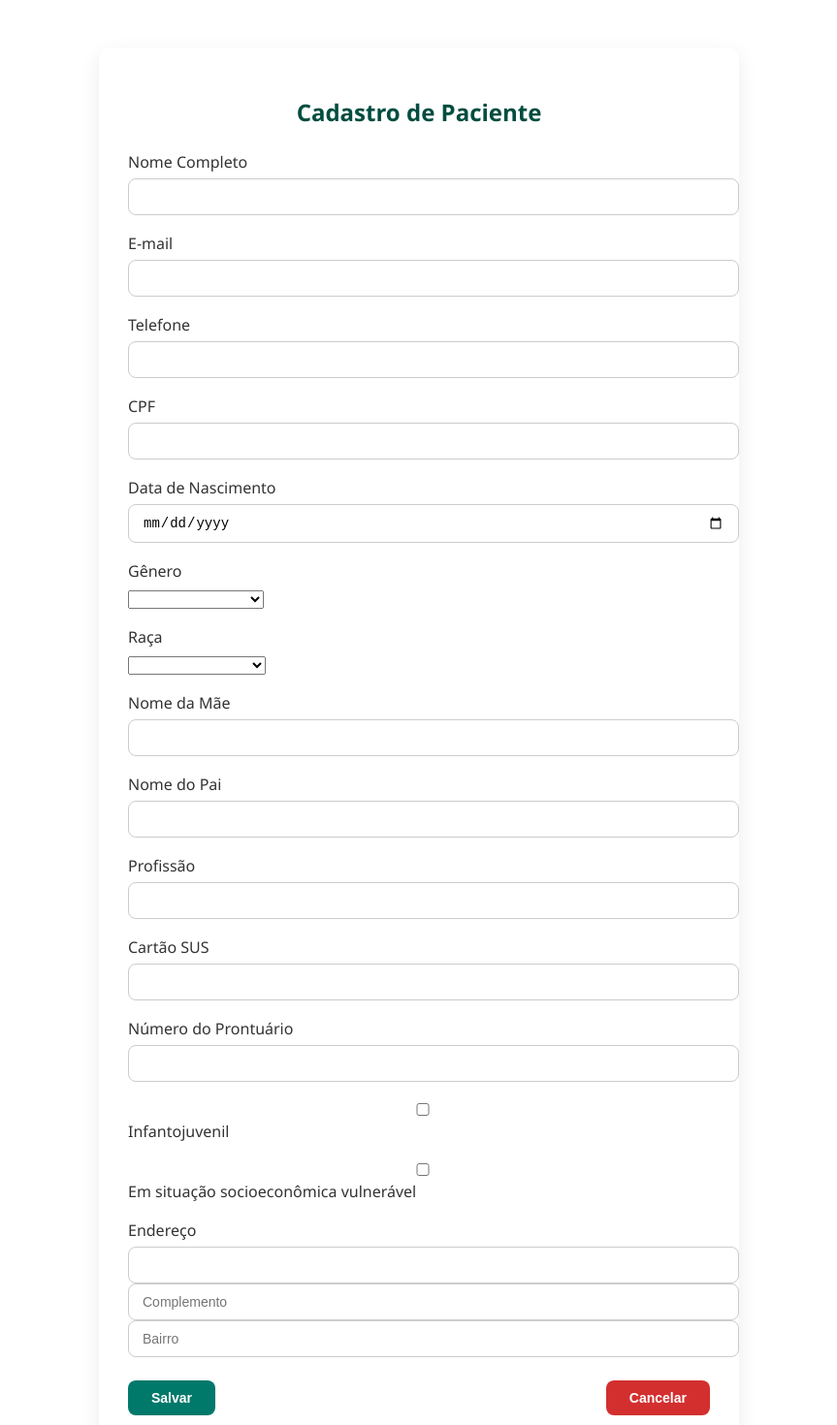
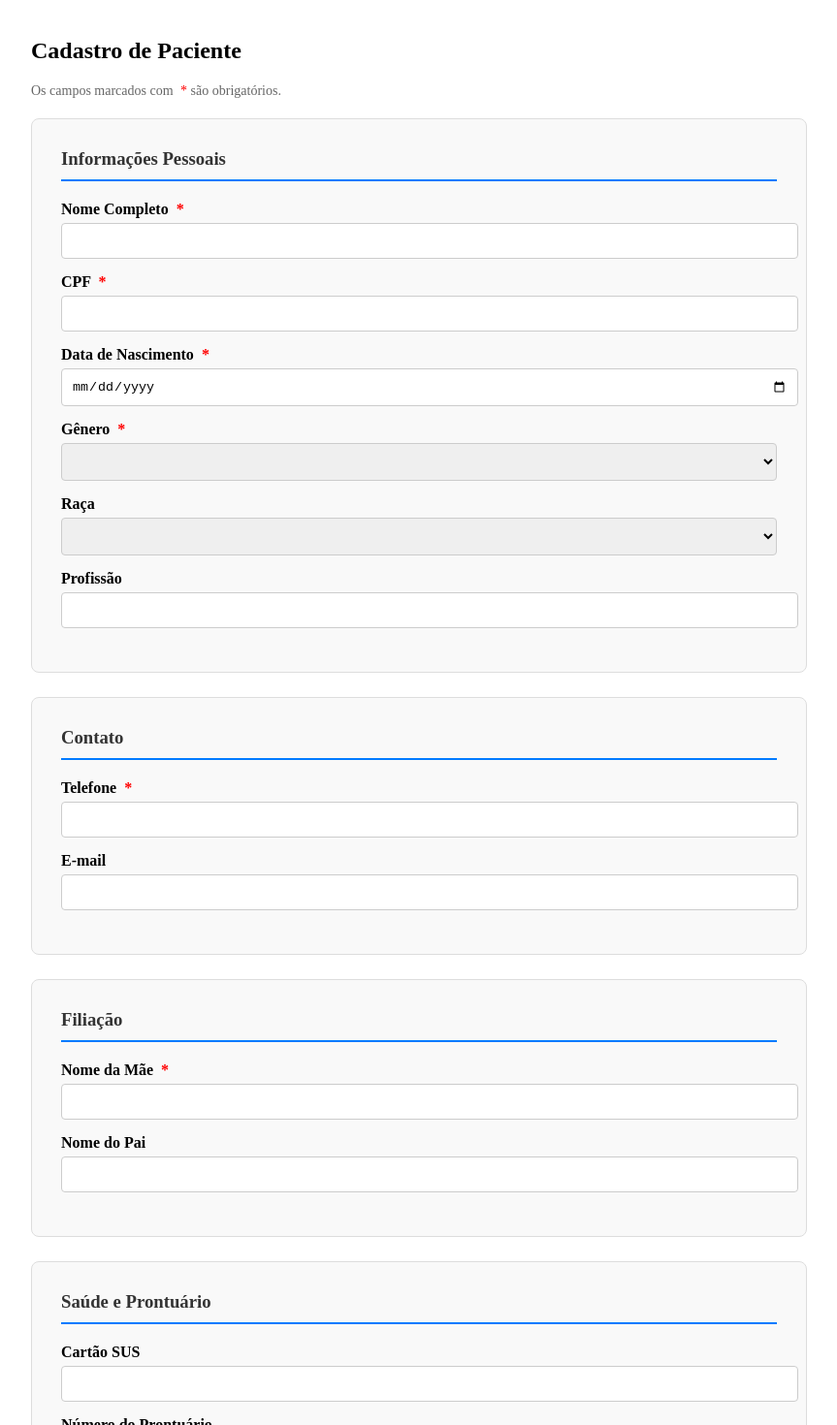
Before and after one commit to lyra-solfieri/caps-project-front, an Angular app: page /pacientes/cadastro in a window 1280 px wide. Shown: the part 100-1570 px from the top of the page at 97% size, without its empty margins (208-1071 px from the left). Built offline with nearby package versions, Linux system fonts and the light colour scheme.

Commit message:
Modelo para formulários

```diff
--- a/src/app/agendamentos/cadastro-agendamento/cadastro-agendamento.component.css
+++ b/src/app/agendamentos/cadastro-agendamento/cadastro-agendamento.component.css
@@ -1,81 +1,101 @@
-.cadastro-container {
-    max-width: 600px;
-    margin: 50px auto;
-    padding: 30px;
-    background-color: #fff;
-    border-radius: 12px;
-    box-shadow: 0 6px 20px rgba(0, 0, 0, 0.08);
-    font-family: 'Segoe UI', sans-serif;
+ .cadastro-container {
+    max-width: 800px;
+    margin: 0 auto;
+    padding: 20px;
   }
 
-  .cadastro-container h2 {
-    color: #004d40;
-    margin-bottom: 24px;
-    text-align: center;
+  /* Estilo para cada seção do formulário */
+  .form-section {
+    background-color: #f9f9f9;
+    border: 1px solid #ddd;
+    border-radius: 8px;
+    padding: 20px;
+    margin-bottom: 25px; /* Adiciona espaço entre as seções */
   }
 
+  /* Título de cada seção */
+  .form-section h3 {
+    margin-top: 0;
+    margin-bottom: 20px;
+    color: #333;
+    border-bottom: 2px solid #007bff; /* Linha de destaque para o título */
+    padding-bottom: 10px;
+  }
+
+  /* Estilo para os grupos de campos (label + input) */
   .form-group {
-    margin-bottom: 18px;
+    margin-bottom: 15px;
   }
 
   .form-group label {
     display: block;
-    margin-bottom: 6px;
-    color: #333;
-    font-weight: 500;
+    margin-bottom: 5px;
+    font-weight: bold;
   }
 
-  .form-group input {
+  .form-group input[type="text"],
+  .form-group input[type="email"],
+  .form-group input[type="date"],
+  .form-group input[type="number"],
+  .form-group input[type="time"],
+  .form-group select {
     width: 100%;
-    padding: 10px 14px;
+    padding: 10px;
     border: 1px solid #ccc;
-    border-radius: 8px;
-    outline: none;
-    transition: border-color 0.3s;
-    font-size: 14px;
+    border-radius: 4px;
   }
 
-  .form-group input:focus {
-    border-color: #26a69a;
-  }
-
+  /* Estilo para os botões */
   .buttons {
     display: flex;
-    justify-content: space-between;
-    margin-top: 24px;
+    justify-content: flex-end;
+    gap: 10px;
+    margin-top: 30px;
   }
 
   .buttons button {
-    padding: 10px 24px;
+    padding: 12px 25px;
     border: none;
-    border-radius: 8px;
+    border-radius: 4px;
     cursor: pointer;
-    font-weight: 600;
-    font-size: 14px;
+    font-size: 16px;
+    font-weight: bold;
     transition: background-color 0.3s;
   }
 
   .buttons button[type="submit"] {
-    background-color: #00796b;
-    color: white;
+    background-color: #007bff;
+    color: #fff;
   }
 
   .buttons button[type="submit"]:hover {
-    background-color: #004d40;
+    background-color: #0056b3;
   }
 
-  .buttons .cancel {
-    background-color: #d32f2f;
-    color: white;
+  .buttons button.cancel {
+    background-color: #6c757d;
+    color: #fff;
   }
 
-  .buttons .cancel:hover {
-    background-color: #b71c1c;
+  .buttons button.cancel:hover {
+    background-color: #5a6268;
   }
 
-  @media (max-width: 480px) {
-    .buttons {
-      flex-direction: column;
-      gap: 10px;
-    }
+  /* Estilo para o estado desabilitado do botão de salvar */
+  .buttons button[type="submit"][disabled] {
+    background-color: #cccccc;
+    cursor: not-allowed;
   }
+
+  /* Estilo para a legenda de campos obrigatórios */
+  .required-legend {
+    font-size: 14px;
+    color: #666;
+    margin-bottom: 20px;
+  }
+
+  /* Estilo para o asterisco de campo obrigatório */
+  .required {
+    color: red;
+    margin-left: 4px;
+  }
--- a/src/app/agendamentos/cadastro-agendamento/cadastro-agendamento.component.html
+++ b/src/app/agendamentos/cadastro-agendamento/cadastro-agendamento.component.html
@@ -2,10 +2,18 @@
 <div class="cadastro-container">
   <h2>Cadastro de Agendamento</h2>
 
+  <!-- Legenda para campos obrigatórios -->
+  <p class="required-legend">Os campos marcados com <span class="required">*</span> são obrigatórios.</p>
+
   <form #agendamentoForm="ngForm" (ngSubmit)="onSubmit()">
-      <!-- Paciente -->
+
+    <!-- Seção: Informações do Agendamento -->
+    <!-- Este bloco agrupa os campos relacionados às pessoas envolvidas no agendamento. -->
+    <div class="form-section">
+      <h3>Informações do Agendamento</h3>
+
       <div class="form-group">
-        <label for="paciente">Paciente</label>
+        <label for="paciente">Paciente <span class="required">*</span></label>
         <input
           type="text"
           id="paciente"
@@ -16,9 +24,8 @@
         />
       </div>
 
-      <!-- Profissional -->
       <div class="form-group">
-        <label for="profissional">Profissional</label>
+        <label for="profissional">Profissional <span class="required">*</span></label>
         <input
           type="text"
           id="profissional"
@@ -28,10 +35,15 @@
           placeholder="Nome do profissional"
         />
       </div>
+    </div>
 
-      <!-- Data -->
+    <!-- Seção: Data e Hora -->
+    <!-- Este bloco organiza os campos de data e tempo, que são essenciais para o agendamento. -->
+    <div class="form-section">
+      <h3>Data e Hora</h3>
+
       <div class="form-group">
-        <label for="data">Data</label>
+        <label for="data">Data <span class="required">*</span></label>
         <input
           type="date"
           id="data"
@@ -41,9 +53,8 @@
         />
       </div>
 
-      <!-- Hora -->
       <div class="form-group">
-        <label for="hora">Hora</label>
+        <label for="hora">Hora <span class="required">*</span></label>
         <input
           type="time"
           id="hora"
@@ -52,10 +63,15 @@
           [(ngModel)]="agendamento.hora"
         />
       </div>
+    </div>
 
-      <!-- Tipo de Atendimento -->
+    <!-- Seção: Detalhes do Atendimento -->
+    <!-- Este bloco contém informações específicas sobre o tipo de consulta. -->
+    <div class="form-section">
+      <h3>Detalhes do Atendimento</h3>
+
       <div class="form-group">
-        <label for="tipo">Tipo de Atendimento</label>
+        <label for="tipo">Tipo de Atendimento <span class="required">*</span></label>
         <input
           type="text"
           id="tipo"
@@ -65,8 +81,9 @@
           placeholder="Ex: Psicologia, Enfermagem, Terapia"
         />
       </div>
+    </div>
 
-      <!-- Botões -->
+    <!-- Botões de ação -->
     <div class="buttons">
       <button type="submit" [disabled]="!agendamentoForm.form.valid">
         Salvar
--- a/src/app/pacientes/cadastro-paciente/cadastro-paciente.component.css
+++ b/src/app/pacientes/cadastro-paciente/cadastro-paciente.component.css
@@ -1,88 +1,100 @@
-/* Container geral */
+/* Estilização básica do contêiner do formulário */
 .cadastro-container {
-    max-width: 600px;
-    margin: 50px auto;
-    padding: 30px;
-    background-color: #ffffff;
-    border-radius: 12px;
-    box-shadow: 0 6px 20px rgba(0, 0, 0, 0.08);
-    font-family: 'Segoe UI', sans-serif;
+  max-width: 800px;
+  margin: 0 auto;
+  padding: 20px;
 }
 
-  /* Título */
-  .cadastro-container h2 {
-    color: #004d40;
-    margin-bottom: 24px;
-    text-align: center;
+/* Estilo para cada seção do formulário */
+.form-section {
+  background-color: #f9f9f9;
+  border: 1px solid #ddd;
+  border-radius: 8px;
+  padding: 30px;
+  margin-bottom: 25px; /* Adiciona espaço entre as seções */
 }
 
-  /* Grupos do formulário */
+/* Título de cada seção */
+.form-section h3 {
+  margin-top: 0;
+  margin-bottom: 20px;
+  color: #333;
+  border-bottom: 2px solid #007bff; /* Linha de destaque para o título */
+  padding-bottom: 10px;
+}
+
+/* Estilo para os grupos de campos (label + input) */
 .form-group {
-    margin-bottom: 18px;
+  margin-bottom: 15px;
 }
 
 .form-group label {
   display: block;
-    margin-bottom: 6px;
-    color: #333;
-    font-weight: 500;
+  margin-bottom: 5px;
+  font-weight: bold;
 }
 
-  .form-group input,
-  .form-group textarea {
+.form-group input[type="text"],
+.form-group input[type="email"],
+.form-group input[type="date"],
+.form-group input[type="number"],
+.form-group select {
   width: 100%;
-    padding: 10px 14px;
+  padding: 10px;
   border: 1px solid #ccc;
-    border-radius: 8px;
-    outline: none;
-    transition: border-color 0.3s;
-    font-size: 14px;
+  border-radius: 4px;
 }
 
-  .form-group input:focus,
-  .form-group textarea:focus {
-    border-color: #26a69a;
-  }
-
-  /* Botões */
+/* Estilo para os botões */
 .buttons {
   display: flex;
-    justify-content: space-between;
-    margin-top: 24px;
+  justify-content: flex-end;
+  gap: 10px;
+  margin-top: 30px;
 }
 
 .buttons button {
-    padding: 10px 24px;
+  padding: 12px 25px;
   border: none;
-    border-radius: 8px;
+  border-radius: 4px;
   cursor: pointer;
-    font-weight: 600;
-    font-size: 14px;
+  font-size: 16px;
+  font-weight: bold;
   transition: background-color 0.3s;
 }
 
 .buttons button[type="submit"] {
-    background-color: #00796b;
-    color: white;
+  background-color: #007bff;
+  color: #fff;
 }
 
 .buttons button[type="submit"]:hover {
-    background-color: #004d40;
+  background-color: #0056b3;
 }
 
-  .buttons .cancel {
-    background-color: #d32f2f;
-    color: white;
+.buttons button.cancel {
+  background-color: #6c757d;
+  color: #fff;
 }
 
-  .buttons .cancel:hover {
-    background-color: #b71c1c;
+.buttons button.cancel:hover {
+  background-color: #5a6268;
 }
 
-  /* Responsivo */
-  @media (max-width: 480px) {
-    .buttons {
-      flex-direction: column;
-      gap: 10px;
+/* Estilo para o estado desabilitado do botão de salvar */
+.buttons button[type="submit"][disabled] {
+  background-color: #cccccc;
+  cursor: not-allowed;
 }
+
+.required-legend {
+  font-size: 14px;
+  color: #666;
+  margin-bottom: 20px;
 }
+
+/* Estilo para o asterisco de campo obrigatório */
+.required {
+  color: red;
+  margin-left: 4px;
+}
--- a/src/app/pacientes/cadastro-paciente/cadastro-paciente.component.html
+++ b/src/app/pacientes/cadastro-paciente/cadastro-paciente.component.html
@@ -1,49 +1,36 @@
 <app-header></app-header>
 <div class="cadastro-container">
   <h2>Cadastro de Paciente</h2>
+  <p class="required-legend">Os campos marcados com <span class="required">*</span> são obrigatórios.</p>
 
   <form #pacienteForm="ngForm" (ngSubmit)="onSubmit()">
 
-    <!-- Nome -->
+    <div class="form-section">
+      <h3>Informações Pessoais</h3>
+
       <div class="form-group">
-      <label for="nome">Nome Completo</label>
+        <label for="nome">Nome Completo <span class="required">*</span></label>
         <input type="text" id="nome" name="nome" required [(ngModel)]="paciente.nome" />
       </div>
 
-    <!-- Email -->
       <div class="form-group">
-      <label for="email">E-mail</label>
-      <input type="email" id="email" name="email" [(ngModel)]="paciente.email" />
+        <label for="cpf">CPF <span class="required">*</span></label>
+        <input type="text" id="cpf" name="cpf" required [(ngModel)]="paciente.cpf" />
       </div>
 
-    <!-- Telefone -->
       <div class="form-group">
-      <label for="telefone">Telefone</label>
-      <input type="text" id="telefone" name="telefone" [(ngModel)]="paciente.telefone" />
+        <label for="dataNascimento">Data de Nascimento <span class="required">*</span></label>
+        <input type="date" id="dataNascimento" name="dataNascimento" required [(ngModel)]="paciente.dataNascimento" />
       </div>
 
-    <!-- CPF -->
       <div class="form-group">
-      <label for="cpf">CPF</label>
-      <input type="text" id="cpf" name="cpf" [(ngModel)]="paciente.cpf" />
-    </div>
-
-    <!-- Data de Nascimento -->
-    <div class="form-group">
-      <label for="dataNascimento">Data de Nascimento</label>
-      <input type="date" id="dataNascimento" name="dataNascimento" [(ngModel)]="paciente.dataNascimento" />
-    </div>
-
-    <!-- Gênero -->
-    <div class="form-group">
-      <label for="genero">Gênero</label>
-      <select id="genero" name="genero" [(ngModel)]="paciente.genero">
+        <label for="genero">Gênero <span class="required">*</span></label>
+        <select id="genero" name="genero" required [(ngModel)]="paciente.genero">
           <option [ngValue]="null">Selecione</option>
           <option *ngFor="let g of generos" [ngValue]="g">{{ g }}</option>
         </select>
       </div>
 
-    <!-- Raça -->
       <div class="form-group">
         <label for="raca">Raça</label>
         <select id="raca" name="raca" [(ngModel)]="paciente.raca">
@@ -52,37 +39,97 @@
         </select>
       </div>
 
-    <!-- Nome da Mãe -->
       <div class="form-group">
-      <label for="nomeMae">Nome da Mãe</label>
-      <input type="text" id="nomeMae" name="nomeMae" [(ngModel)]="paciente.nomeMae" />
+        <label for="profissao">Profissão</label>
+        <input type="text" id="profissao" name="profissao" [(ngModel)]="paciente.profissao" />
+      </div>
     </div>
 
-    <!-- Nome do Pai -->
+    <div class="form-section">
+      <h3>Contato</h3>
+
+      <div class="form-group">
+        <label for="telefone">Telefone <span class="required">*</span></label>
+        <input type="text" id="telefone" name="telefone" required [(ngModel)]="paciente.telefone" />
+      </div>
+
+      <div class="form-group">
+        <label for="email">E-mail</label>
+        <input type="email" id="email" name="email" [(ngModel)]="paciente.email" />
+      </div>
+    </div>
+
+    <div class="form-section">
+      <h3>Filiação</h3>
+
+      <div class="form-group">
+        <label for="nomeMae">Nome da Mãe <span class="required">*</span></label>
+        <input type="text" id="nomeMae" name="nomeMae" required [(ngModel)]="paciente.nomeMae" />
+      </div>
+
       <div class="form-group">
         <label for="nomePai">Nome do Pai</label>
         <input type="text" id="nomePai" name="nomePai" [(ngModel)]="paciente.nomePai" />
       </div>
-
-    <!-- Profissão -->
-    <div class="form-group">
-      <label for="profissao">Profissão</label>
-      <input type="text" id="profissao" name="profissao" [(ngModel)]="paciente.profissao" />
     </div>
 
-    <!-- Número do Cartão SUS -->
+    <div class="form-section">
+      <h3>Saúde e Prontuário</h3>
+
       <div class="form-group">
         <label for="numeroCartaoSUS">Cartão SUS</label>
         <input type="text" id="numeroCartaoSUS" name="numeroCartaoSUS" [(ngModel)]="paciente.numeroCartaoSUS" />
       </div>
 
-    <!-- Número do Prontuário -->
       <div class="form-group">
         <label for="numeroProntuario">Número do Prontuário</label>
         <input type="number" id="numeroProntuario" name="numeroProntuario" [(ngModel)]="paciente.numeroProntuario" />
       </div>
+    </div>
 
-    <!-- Infantojuvenil -->
+    <div class="form-section">
+      <h3>Endereço</h3>
+
+      <div class="form-group">
+        <label for="cep">CEP <span class="required">*</span></label>
+        <input type="text" id="cep" name="cep" required placeholder="00000-000">
+      </div>
+
+      <div class="form-group">
+        <label for="rua">Rua <span class="required">*</span></label>
+        <input type="text" id="rua" name="rua" required placeholder="">
+      </div>
+
+      <div class="form-group">
+        <label for="numero">Número <span class="required">*</span></label>
+        <input type="text" id="numero" name="numero" required placeholder="">
+      </div>
+
+      <div class="form-group">
+        <label for="complemento">Complemento</label>
+        <input type="text" id="complemento" name="complemento" placeholder="">
+      </div>
+
+      <div class="form-group">
+        <label for="bairro">Bairro <span class="required">*</span></label>
+        <input type="text" id="bairro" name="bairro" required placeholder="">
+      </div>
+
+      <div class="form-group">
+        <label for="cidade">Cidade <span class="required">*</span></label>
+        <input type="text" id="cidade" name="cidade" required placeholder="">
+      </div>
+
+      <div class="form-group">
+        <label for="estado">Estado <span class="required">*</span></label>
+        <input type="text" id="estado" name="estado" required placeholder="">
+      </div>
+
+    </div>
+
+    <div class="form-section">
+      <h3>Outras Informações</h3>
+
       <div class="form-group">
         <label>
           <input type="checkbox" name="infantojuvenil" [(ngModel)]="paciente.infantojuvenil" />
@@ -90,24 +137,14 @@
         </label>
       </div>
 
-    <!-- Situação Socioeconômica -->
       <div class="form-group">
         <label>
           <input type="checkbox" name="emSituacaoSocioeconomica" [(ngModel)]="paciente.emSituacaoSocioeconomica" />
           Em situação socioeconômica vulnerável
         </label>
       </div>
-
-    <!-- Endereço (exemplo simples para mostrar estrutura) -->
-    <div class="form-group">
-      <label for="endereco">Endereço</label>
-      <input type="text" id="rua" name="rua" placeholder=""  />
-      <input type="text" id="complemento" name="complemento" placeholder="Complemento">
-      <input type="text" id="bairro" name="bairro" placeholder="Bairro">
-      <!-- Adicione mais campos como cidade, estado, CEP, etc., conforme sua entidade Endereco -->
     </div>
 
-    <!-- Botões -->
     <div class="buttons">
       <button type="submit" [disabled]="!pacienteForm.form.valid">Salvar</button>
       <button type="button" class="cancel" (click)="cancelar()">Cancelar</button>
```
Lines whose indentation alone changed are shown as unchanged.
